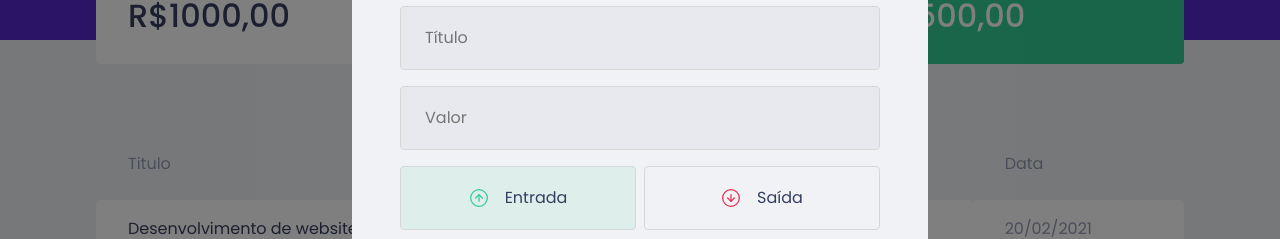
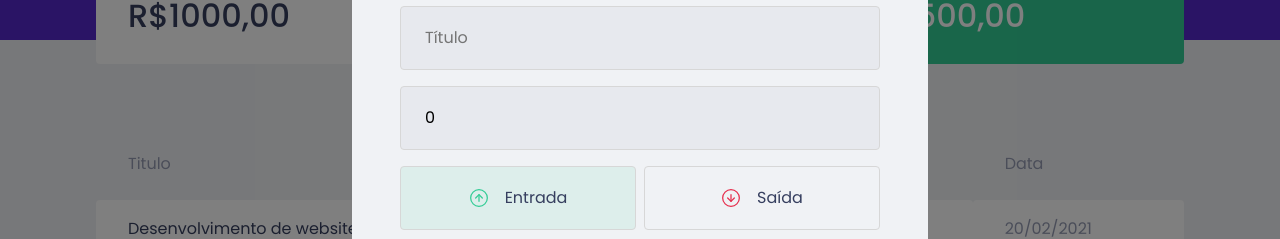
Before and after one commit to brunoBMonteiro/dtmoney, a React (Create React App) app: page / in a window 1280 px wide. Both pictures are taken after a click on the button "Nova transação". Shown: the part 232-471 px from the top of the page. Built offline with nearby package versions, Linux system fonts and the light colour scheme; no server answers; what miragejs would draw is missing.

Commit message:
salvando dados do form

```diff
--- a/src/components/NewTransactionModal/index.tsx
+++ b/src/components/NewTransactionModal/index.tsx
@@ -3,7 +3,7 @@
 import incomeImg from '../../assets/entradas.svg';
 import outcomeImg from '../../assets/saidas.svg';
 import { Container, TransactionTypeContainer, RadioBox } from './styles';
-import { useState } from 'react';
+import { FormEvent, useState } from 'react';
 
 interface NewTransactionModalProps {
     isOpen: boolean;
@@ -11,7 +11,21 @@
 }
 
 export function NewTransactionModal({isOpen, onRequestClose}:NewTransactionModalProps ) {
+    const [title, setTitle] = useState('');
+    const [value, setValue] = useState(0);
+    const [category, setCategory] = useState('');
     const [type, setType] = useState('deposit');
+
+    function handleCreateNewtransaction(event: FormEvent) {
+        event.preventDefault();
+
+        console.log({
+            title,
+            value,
+            category,
+            type,
+        })
+    }
 
     return (
         <Modal
@@ -29,16 +43,20 @@
                 <img src={closeImg} alt="Fechar modal"/>
             </button>
 
-            <Container>
+            <Container onSubmit={handleCreateNewtransaction}>
                 <h2>Cadastrar Transação</h2>
 
                 <input
                     placeholder="Título"
+                    value={title}
+                    onChange={event => setTitle(event.target.value)}
                 />
 
                 <input
                     type="number"
                     placeholder="Valor"
+                    value={value}
+                    onChange={event => setValue(Number(event.target.value))}
                 />
 
                 <TransactionTypeContainer>
@@ -65,6 +83,8 @@
 
                 <input
                     placeholder="Categoria"
+                    value={category}
+                    onChange={event => setCategory(event.target.value)}
                 />
 
                 <button type="submit">Cadastrar</button>
```
